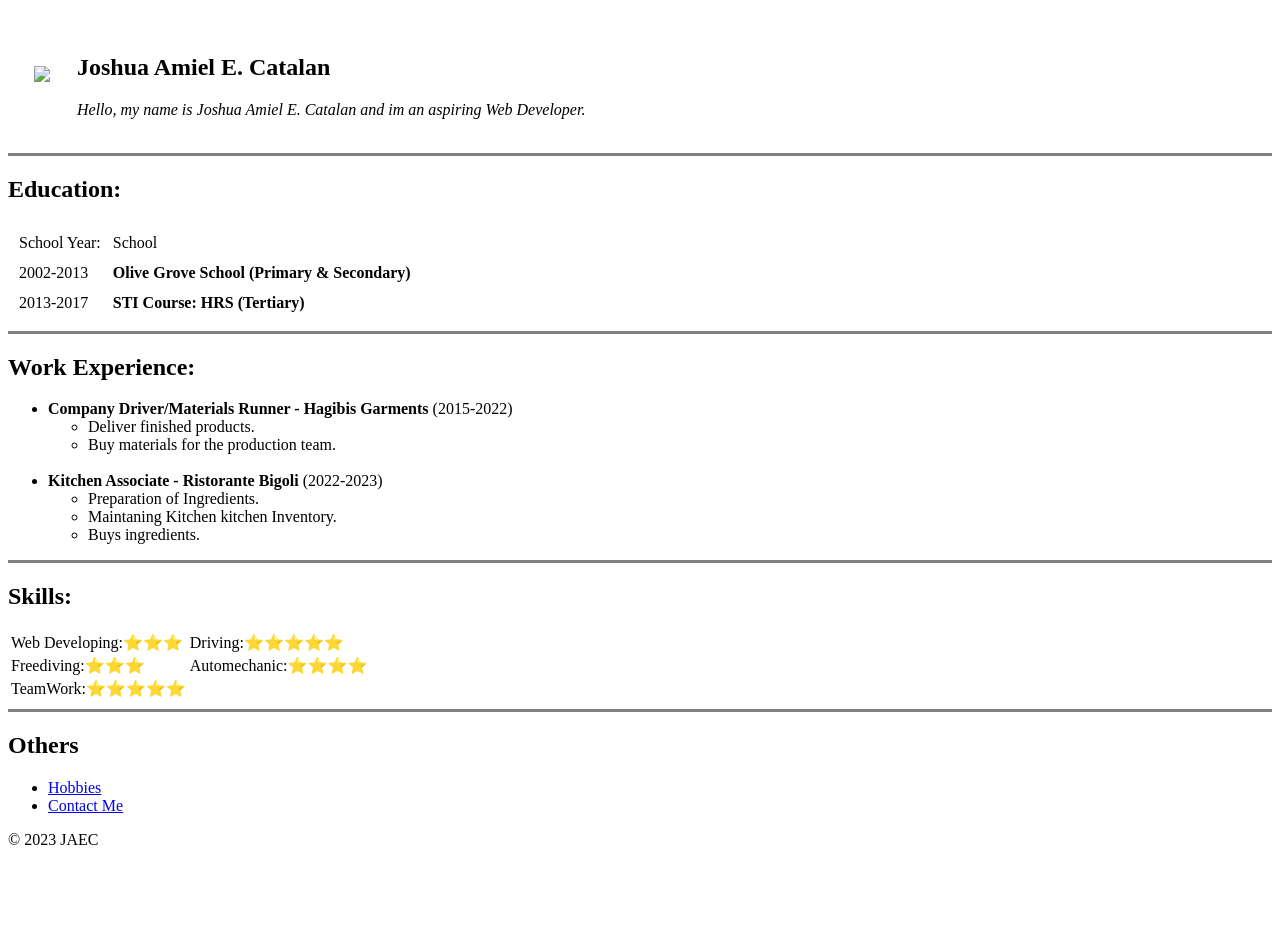
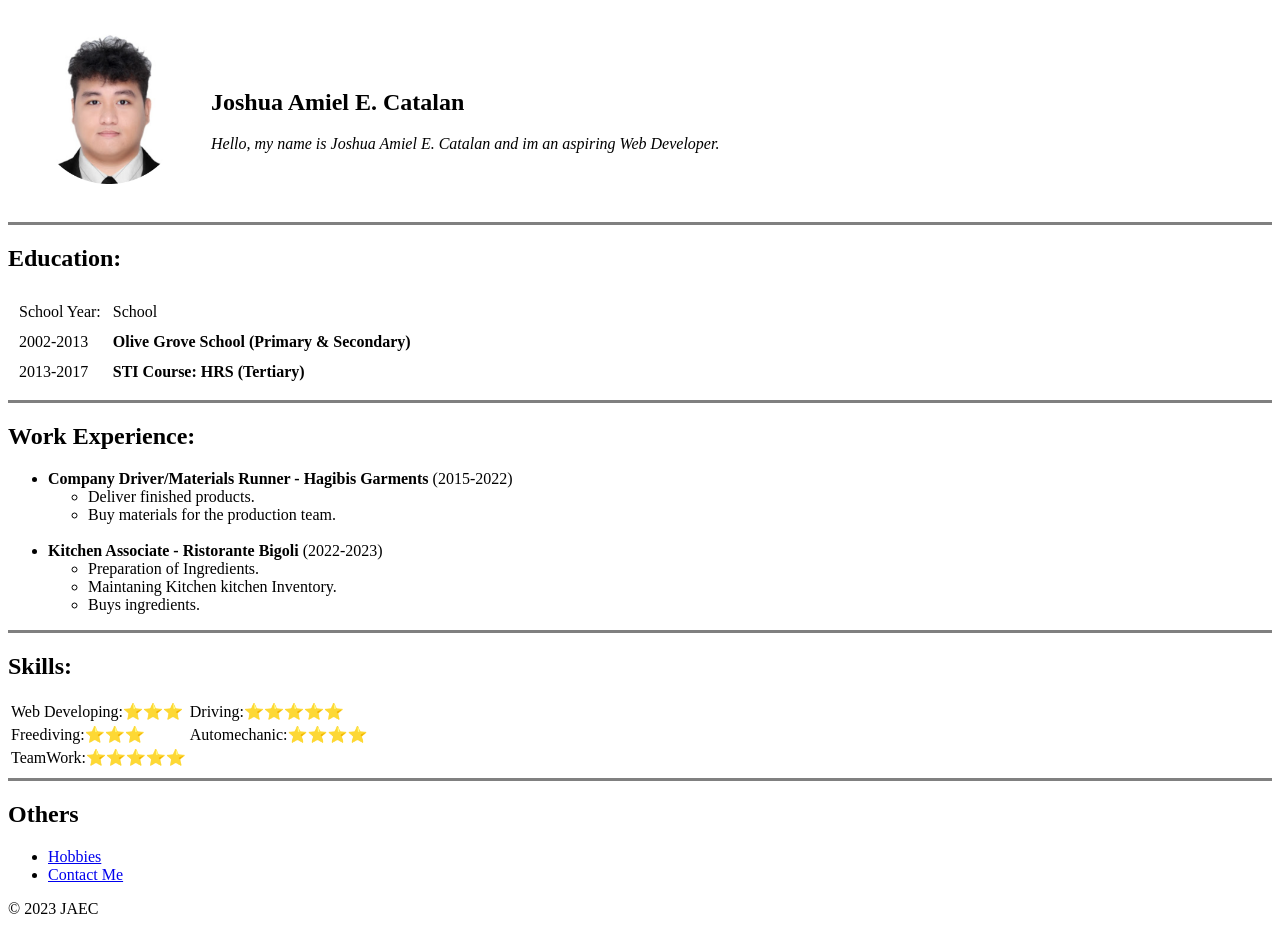
Before and after one commit to JoshuaAmiel23/Training-1, a plain HTML site: page index.html in a window 1280 px wide. Before the commit the page ends 865 px from the top, so only its background shows below. Drawn offline with Linux system fonts and the light colour scheme.

Commit message:
Update index.html

```diff
--- a/index.html
+++ b/index.html
@@ -8,7 +8,7 @@
 <body>
    <table cellspacing="25">
        <tr>
-         <td><img src="../HTML-Portfolio Project/CV look-modified.png" height="150"/></td>
+         <td><img src="./CV look-modified.png" height="150"/></td>
          <td><h2>Joshua Amiel E. Catalan</h2>
         <em>Hello, my name is Joshua Amiel E. Catalan and im an aspiring Web Developer.</td>
        </tr>
```
